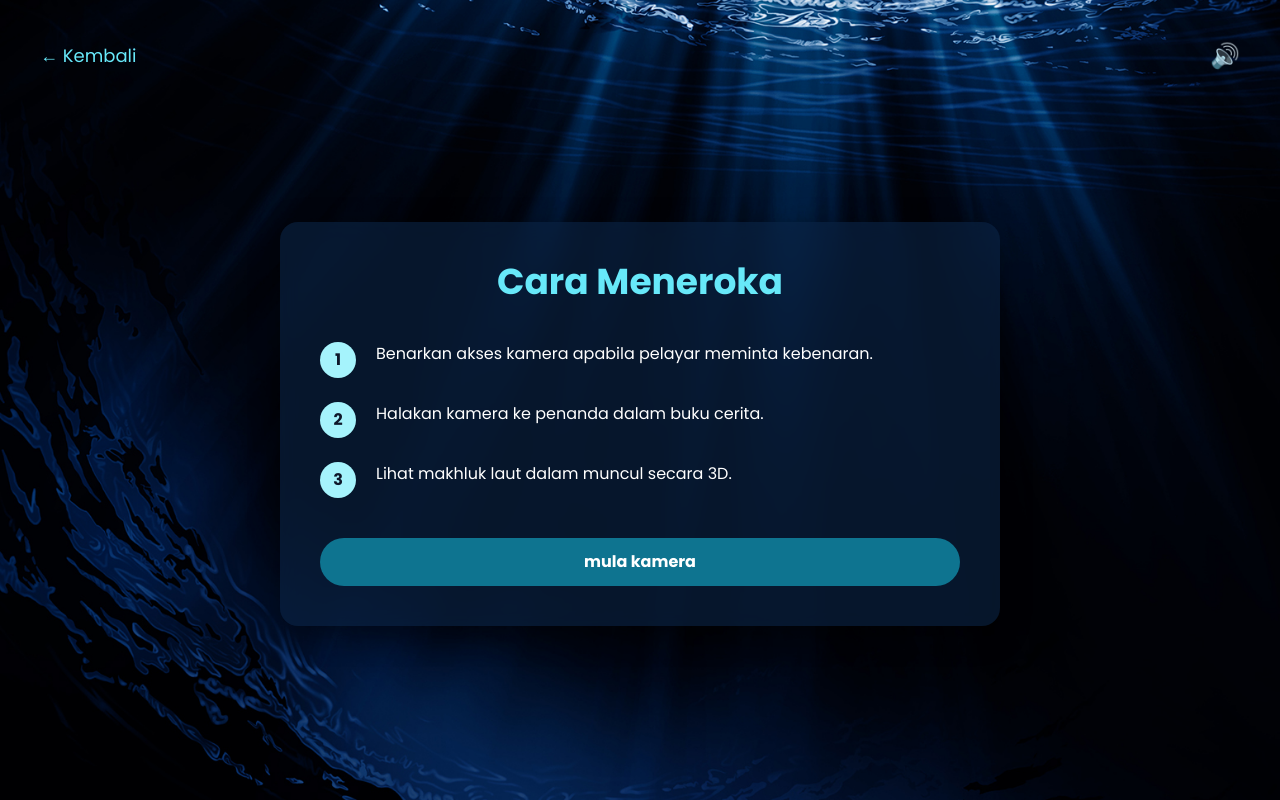
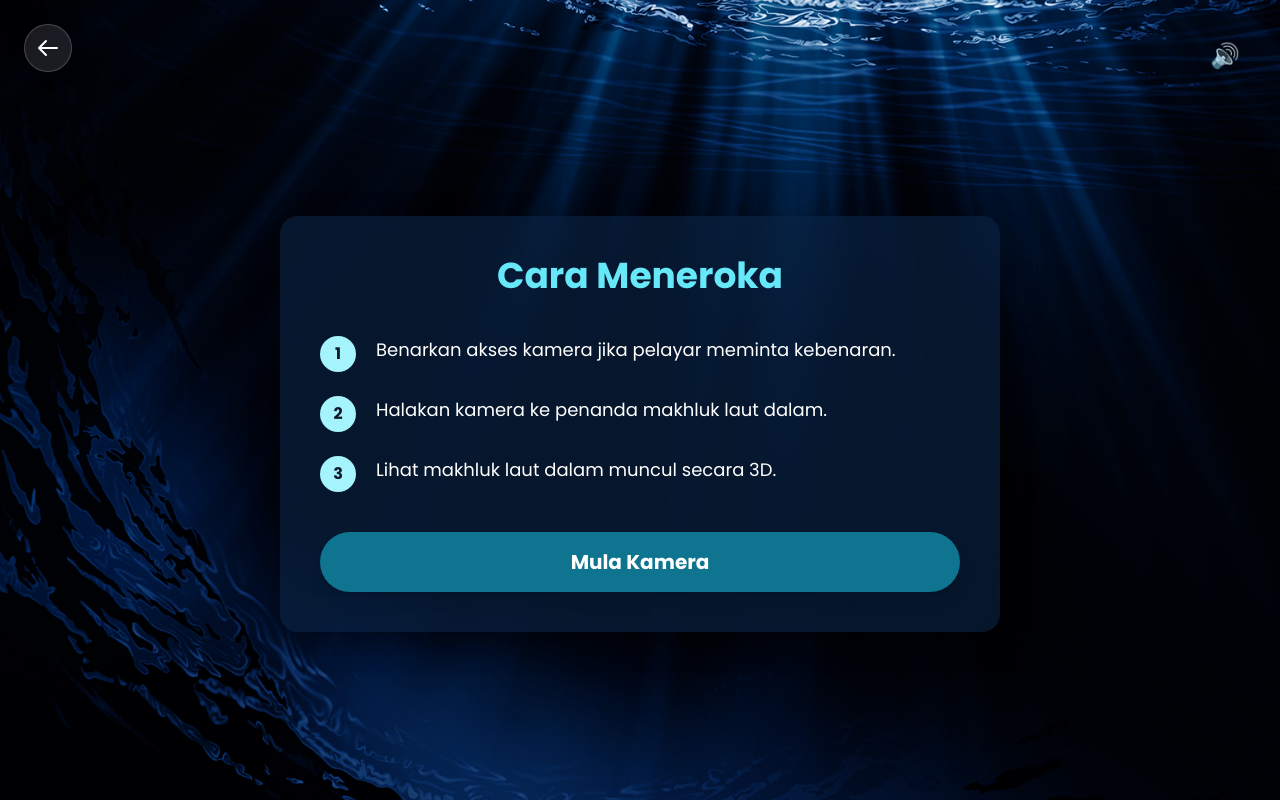
Before and after one commit to sharimeng/INTOTHEABYSS.AR, a plain HTML site: page coding/instructions-my.html in a window 1280 px wide. Drawn offline with nearby package versions, Linux system fonts and the light colour scheme.

Commit message:
Update instructions-my.html

```diff
--- a/coding/instructions-my.html
+++ b/coding/instructions-my.html
@@ -2,17 +2,24 @@
 <html lang="ms">
   <head>
     <meta charset="UTF-8" />
-  <meta name="viewport" content="width=device-width, initial-scale=1.0, maximum-scale=1.0, user-scalable=no" />
+    <meta
+      name="viewport"
+      content="width=device-width, initial-scale=1.0, maximum-scale=1.0, user-scalable=no"
+    />
     <title>Cara Meneroka - Into The Abyss</title>
 
     <script src="https://cdn.tailwindcss.com"></script>
 
     <link rel="preconnect" href="https://fonts.googleapis.com" />
     <link rel="preconnect" href="https://fonts.gstatic.com" crossorigin />
-  <link href="https://fonts.googleapis.com/css2?family=Poppins:wght@300;400;600;700&display=swap" rel="stylesheet" />
+    <link
+      href="https://fonts.googleapis.com/css2?family=Poppins:wght@300;400;600;700&display=swap"
+      rel="stylesheet"
+    />
 
     <style>
-    html, body {
+      html,
+      body {
         width: 100%;
         height: 100%;
       }
@@ -35,37 +42,70 @@
       .bubble {
         position: absolute;
         bottom: 0;
-      background: rgba(255,255,255,0.3);
+        background: rgba(255, 255, 255, 0.3);
         border-radius: 50%;
         animation: floatUp 18s infinite linear;
       }
 
-    .bubble:nth-child(1){ width:20px; left:10%; }
-    .bubble:nth-child(2){ width:30px; left:30%; animation-duration:14s; }
-    .bubble:nth-child(3){ width:15px; left:50%; animation-duration:22s; }
-    .bubble:nth-child(4){ width:40px; left:70%; animation-duration:16s; }
-    .bubble:nth-child(5){ width:25px; left:85%; animation-duration:20s; }
+      .bubble:nth-child(1) {
+        width: 20px;
+        left: 10%;
+      }
+      .bubble:nth-child(2) {
+        width: 30px;
+        left: 30%;
+        animation-duration: 14s;
+      }
+      .bubble:nth-child(3) {
+        width: 15px;
+        left: 50%;
+        animation-duration: 22s;
+      }
+      .bubble:nth-child(4) {
+        width: 40px;
+        left: 70%;
+        animation-duration: 16s;
+      }
+      .bubble:nth-child(5) {
+        width: 25px;
+        left: 85%;
+        animation-duration: 20s;
+      }
 
       @keyframes floatUp {
-      from { transform: translateY(0) scale(0.2); opacity: 0; }
-      10% { opacity: 0.8; }
-      to { transform: translateY(-100vh) scale(1.4); opacity: 0; }
+        from {
+          transform: translateY(0) scale(0.2);
+          opacity: 0;
+        }
+        10% {
+          opacity: 0.8;
+        }
+        to {
+          transform: translateY(-100vh) scale(1.4);
+          opacity: 0;
+        }
       }
 
       .glass {
-      background: rgba(10,38,71,0.6);
+        background: rgba(10, 38, 71, 0.6);
         backdrop-filter: blur(12px);
         border-radius: 18px;
         padding: 2.5rem;
         max-width: 720px;
         width: 100%;
-      box-shadow: 0 8px 30px rgba(0,0,0,0.35);
+        box-shadow: 0 8px 30px rgba(0, 0, 0, 0.35);
         animation: fadeUp 1s ease forwards;
       }
 
       @keyframes fadeUp {
-      from { opacity: 0; transform: translateY(30px); }
-      to { opacity: 1; transform: translateY(0); }
+        from {
+          opacity: 0;
+          transform: translateY(30px);
+        }
+        to {
+          opacity: 1;
+          transform: translateY(0);
+        }
       }
 
       .start-btn {
@@ -86,12 +126,29 @@
   </head>
 
   <body>
-
-  <!-- AUDIO -->
     <audio id="bgMusic" src="bg-audio.mp3" loop></audio>
     <audio id="clickSound" src="button.mp3"></audio>
 
-  <!-- BUBBLES -->
+    <a
+      href="../index.html"
+      class="fixed top-6 left-6 z-50 w-12 h-12 flex items-center justify-center rounded-full bg-white/10 backdrop-blur-md border border-white/20 text-white hover:bg-white/20 hover:scale-110 transition-all duration-300 shadow-[0_0_15px_rgba(0,0,0,0.5)] group"
+    >
+      <svg
+        xmlns="http://www.w3.org/2000/svg"
+        class="h-6 w-6 group-hover:-translate-x-1 transition-transform"
+        fill="none"
+        viewBox="0 0 24 24"
+        stroke="currentColor"
+      >
+        <path
+          stroke-linecap="round"
+          stroke-linejoin="round"
+          stroke-width="2"
+          d="M10 19l-7-7m0 0l7-7m-7 7h18"
+        />
+      </svg>
+    </a>
+
     <div class="bubble-container">
       <div class="bubble"></div>
       <div class="bubble"></div>
@@ -100,59 +157,67 @@
       <div class="bubble"></div>
     </div>
 
-  <!-- CONTENT -->
     <div class="relative z-10 min-h-screen flex flex-col p-4 md:p-10">
-
-    <!-- TOP BAR -->
-    <div class="flex justify-between items-center mb-4">
-      <!-- ✅ BACK YANG TAK AKAN NOT FOUND -->
-      <a
-        href="../index.html"
-        class="text-cyan-300 text-lg hover:text-white flex items-center"
+      <div class="flex justify-end items-center mb-4">
+        <button
+          id="muteBtn"
+          class="text-2xl hover:scale-110 transition-transform cursor-pointer"
         >
-        ← Kembali
-      </a>
-
-      <button id="muteBtn" class="text-2xl">🔊</button>
+          🔊
+        </button>
       </div>
 
-    <!-- CENTER -->
       <div class="flex-1 flex items-center justify-center">
         <div class="glass">
-
           <h1 class="text-4xl font-bold text-cyan-300 text-center mb-10">
             Cara Meneroka
           </h1>
 
           <div class="space-y-6 mb-10">
             <div class="flex items-start">
-            <div class="step-badge w-9 h-9 rounded-full flex items-center justify-center">1</div>
-            <p class="ml-5">Benarkan akses kamera apabila pelayar meminta kebenaran.</p>
+              <div
+                class="step-badge w-9 h-9 rounded-full flex items-center justify-center shrink-0"
+              >
+                1
+              </div>
+              <p class="ml-5 text-lg">
+                Benarkan akses kamera jika pelayar meminta kebenaran.
+              </p>
             </div>
 
             <div class="flex items-start">
-            <div class="step-badge w-9 h-9 rounded-full flex items-center justify-center">2</div>
-            <p class="ml-5">Halakan kamera ke penanda dalam buku cerita.</p>
+              <div
+                class="step-badge w-9 h-9 rounded-full flex items-center justify-center shrink-0"
+              >
+                2
+              </div>
+              <p class="ml-5 text-lg">
+                Halakan kamera ke penanda makhluk laut dalam.
+              </p>
             </div>
 
             <div class="flex items-start">
-            <div class="step-badge w-9 h-9 rounded-full flex items-center justify-center">3</div>
-            <p class="ml-5">Lihat makhluk laut dalam muncul secara 3D.</p>
+              <div
+                class="step-badge w-9 h-9 rounded-full flex items-center justify-center shrink-0"
+              >
+                3
+              </div>
+              <p class="ml-5 text-lg">
+                Lihat makhluk laut dalam muncul secara 3D.
+              </p>
             </div>
           </div>
 
           <a
             href="explore-my.html"
-          class="start-btn block text-center text-white font-bold py-3 rounded-full"
+            class="start-btn block text-center text-white font-bold py-4 rounded-full text-xl shadow-lg"
           >
-          mula kamera
+            Mula Kamera
           </a>
-
         </div>
       </div>
     </div>
 
-  <!-- SCRIPT -->
     <script>
       const music = document.getElementById("bgMusic");
       const clickSound = document.getElementById("clickSound");
@@ -167,11 +232,15 @@
       }
       applyMute();
 
-    document.addEventListener("click", () => {
+      document.addEventListener(
+        "click",
+        () => {
           if (!isMuted && music.paused) {
             music.play().catch(() => {});
           }
-    }, { once: true });
+        },
+        { once: true }
+      );
 
       muteBtn.addEventListener("click", () => {
         isMuted = !isMuted;
@@ -182,7 +251,7 @@
         }
       });
 
-    document.querySelectorAll("a, button").forEach(el => {
+      document.querySelectorAll("a, button").forEach((el) => {
         el.addEventListener("click", () => {
           if (!isMuted) {
             clickSound.currentTime = 0;
@@ -191,8 +260,8 @@
         });
       });
 
+      // Ensure site lang is set to Malay
       localStorage.setItem("siteLang", "my");
     </script>
-
   </body>
 </html>
```
Lines whose indentation alone changed are shown as unchanged.
